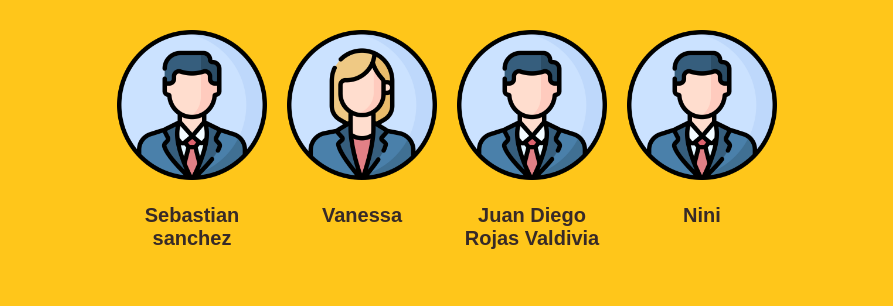
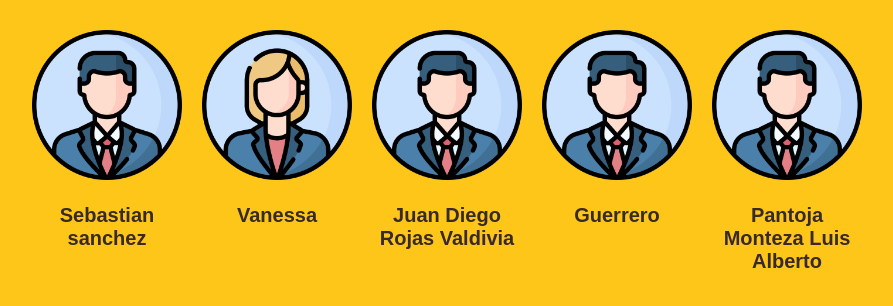
Before and after one commit to Aanini/Aanini.github.io, a plain HTML site: page Computacion_Uno.html in a window 1280 px wide. Shown: the whole page, without its empty margins (193-1086 px from the left). Drawn offline with Linux system fonts and the light colour scheme; a web font is replaced by a local one.

Commit message:
nuevos numeros

```diff
--- a/Computacion_Uno.html
+++ b/Computacion_Uno.html
@@ -25,7 +25,11 @@
         </div>
         <div class="Cuadrotres">
             <a href="https://wa.link/2en4bd" target="_blank"><img src="css/3135768.png" alt="imagen de perfil">
-                <p>Nini</p></a>
+                <p>Guerrero</p></a>
+        </div>
+        <div class="Cuadrotres">
+            <a href="https://wa.link/s84071" target="_blank"><img src="css/3135768.png" alt="imagen de perfil">
+                <p>Pantoja Monteza Luis Alberto</p></a>
         </div>
     </div>
 </body>
```
Also changed, not shown: Computacion_Dos.html (+4 -0 lines), Computacion_Tres.html (+4 -0 lines), Ingles Intermedio.html (+4 -0 lines), ingles basic.html (+4 -0 lines).
